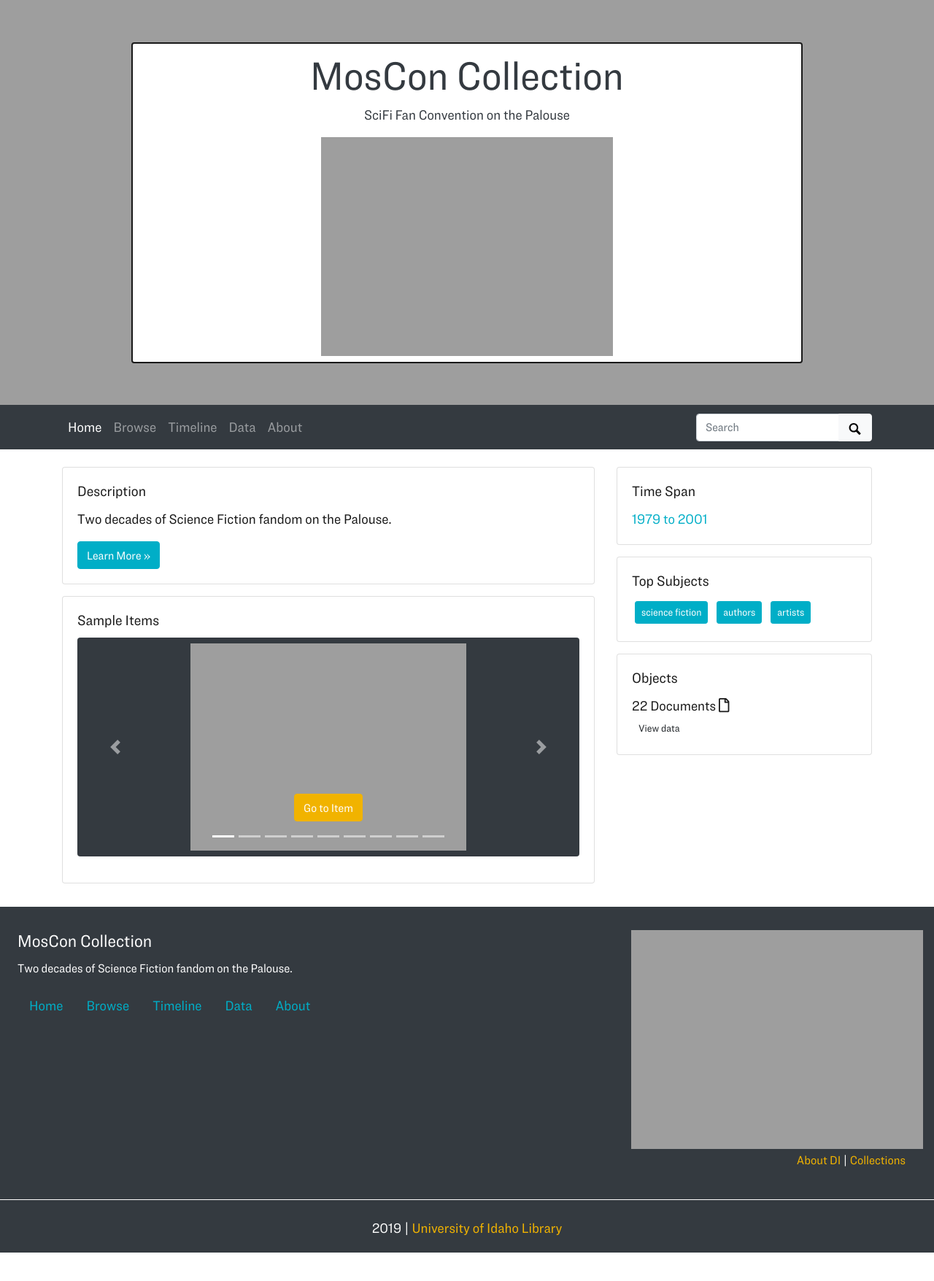
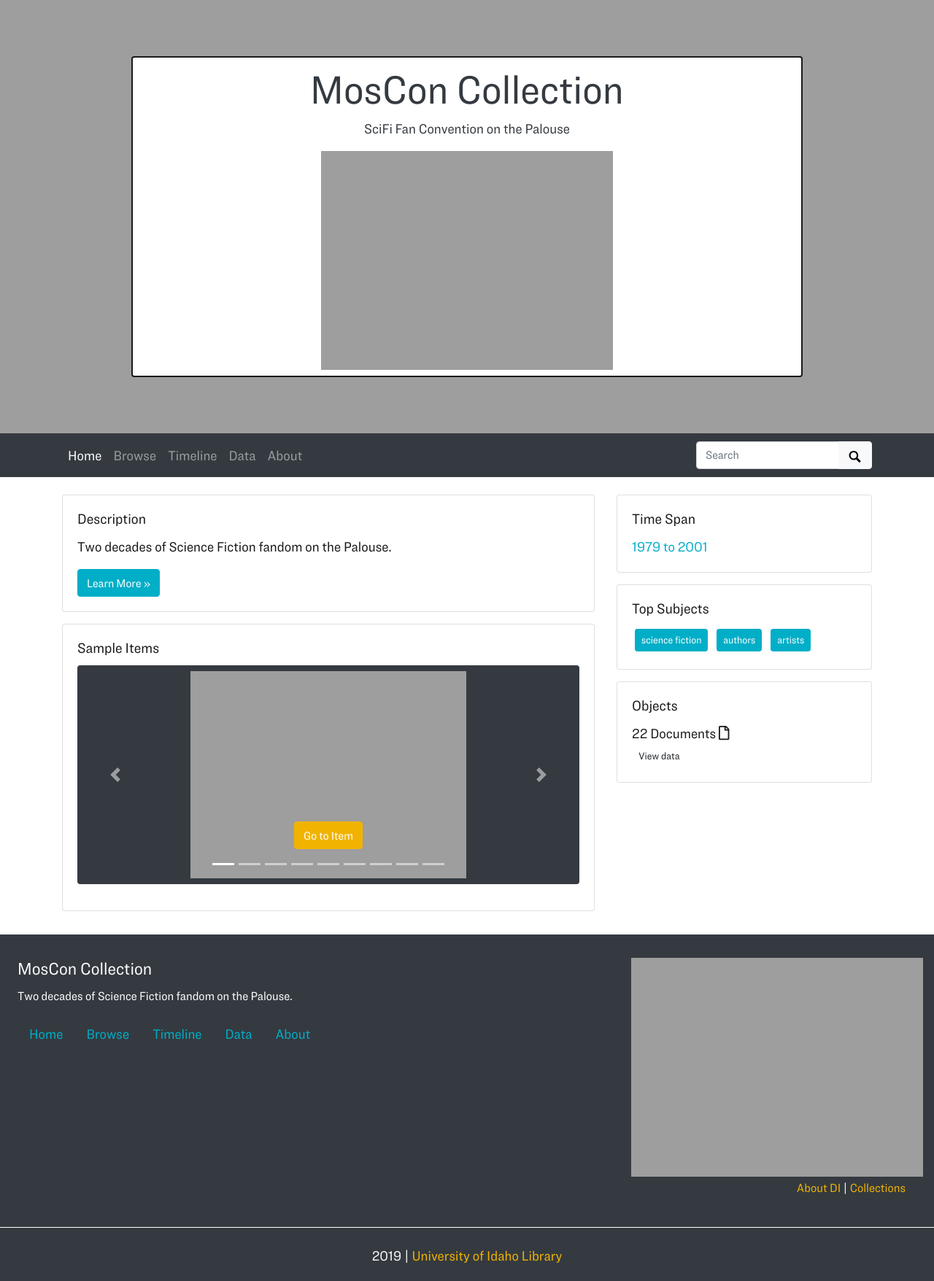
Before and after one commit to uidaholib/moscon_source, a Jekyll site: the page built from index.md, in a window 1280 px wide. Shown: the whole page at 73% size. Built offline with Jekyll 4.4.1, drawn with Linux system fonts in a browser that asks for light colours; nearby versions of some CDN libraries; library files that are not in the unit come from our copies; before the commit the page ends 1717 px from its top, so only the background shows below that.

Commit message:
add banner image

```diff
--- a/_data/theme.yml
+++ b/_data/theme.yml
@@ -21,9 +21,9 @@ author: evanwill # You! Add your github username
 
 # Home page
 # home-banner-image-number: 15 # use number of photo from collection
-home-banner-image-link:  https://www.lib.uidaho.edu/queered/objects/cecilie-johnsen-1154701-unsplash2.jpg # leave blank unless no cdm number to generate item
-home-banner-image-title: Photo by Cecilie Johnsen on Unsplash # for accessibility
-home-title-y-padding: 3em # the margin from the top your title portion will appear
+home-banner-image-link:  https://www.lib.uidaho.edu/digital/objects/moscon/nasa-89125-unsplash_sm.jpg # leave blank unless no cdm number to generate item
+home-banner-image-title: Photo by NASA on Unsplash # for accessibility
+home-title-y-padding: 4em # the margin from the top your title portion will appear
 carousel-height: # in px, but don't include the "px"; default is 300.
 featured-subjects: #separate semi-colon(';') - if left blank, will be automatically generated to create top 5 subjects
 featured-subjects-max: 6 # set number of top subjects to display if auto generating
```
